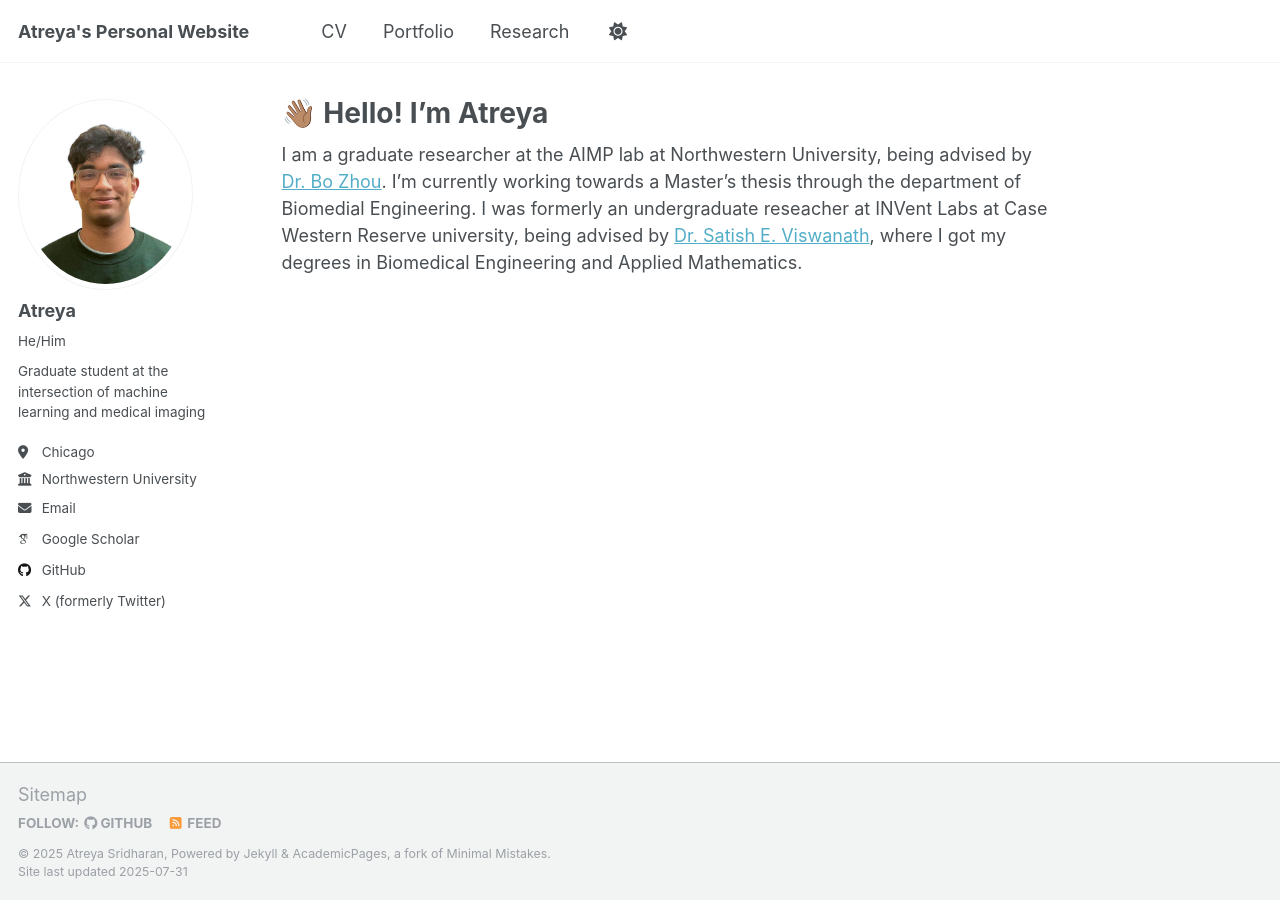
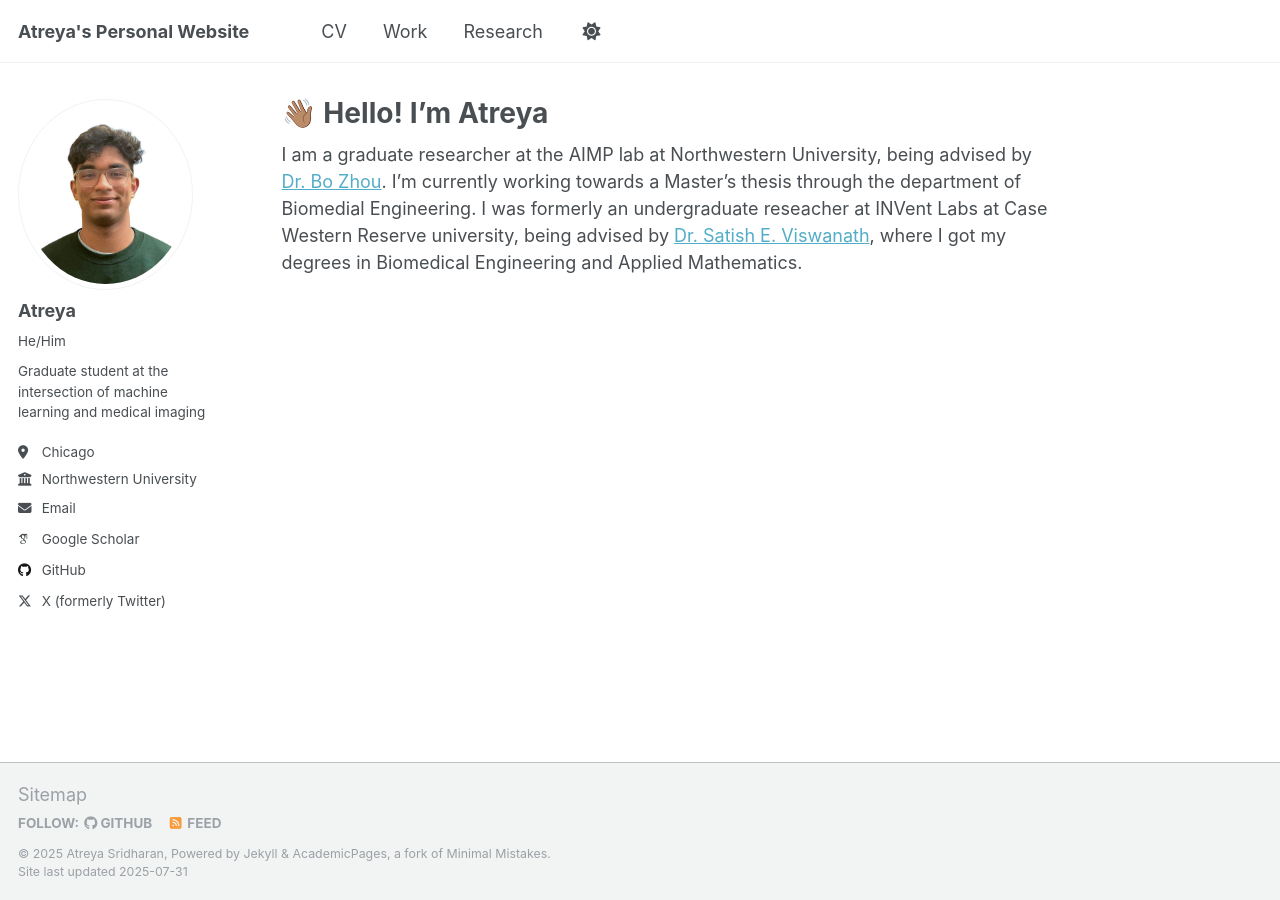
Before and after one commit to atreya-s/atreya-s.github.io, a Jekyll site: the page built from _pages/about.md, in a window 1280 px wide. Built offline with Jekyll 4.4.1, drawn with Linux system fonts in a browser that asks for light colours; some web fonts are replaced; a script that is not in the unit is left out.

Commit message:
Update navigation.yml

```diff
--- a/_data/navigation.yml
+++ b/_data/navigation.yml
@@ -11,8 +11,8 @@ main:
   - title: "CV"
     url: /files/AtreyaSridharan_Resume.pdf
 
-  - title: "Portfolio"
-    url: /portfolio/portfolio-1.md
+  - title: "Work"
+    url: /work/
 
   - title: "Research"
     url: /publications/
```
